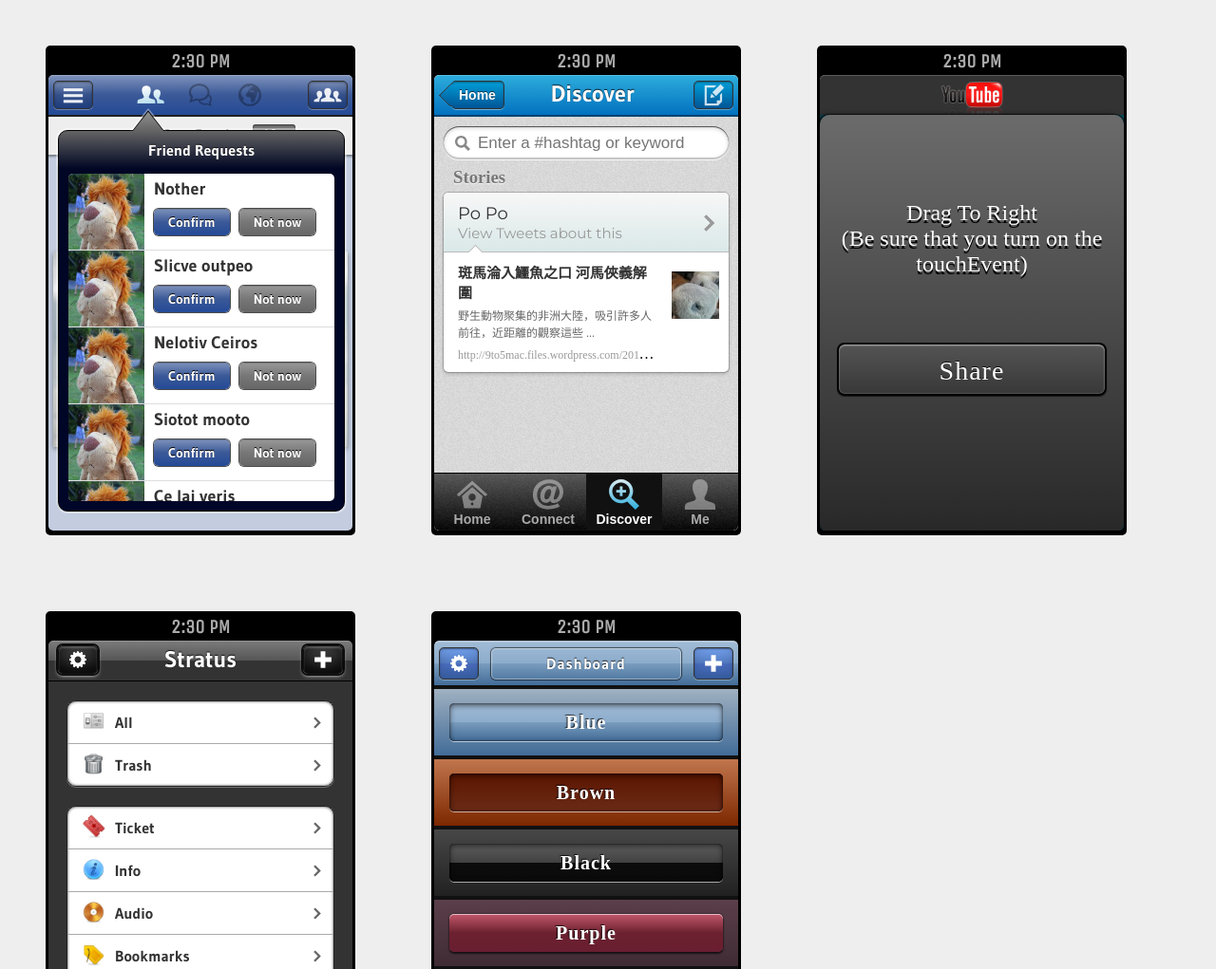
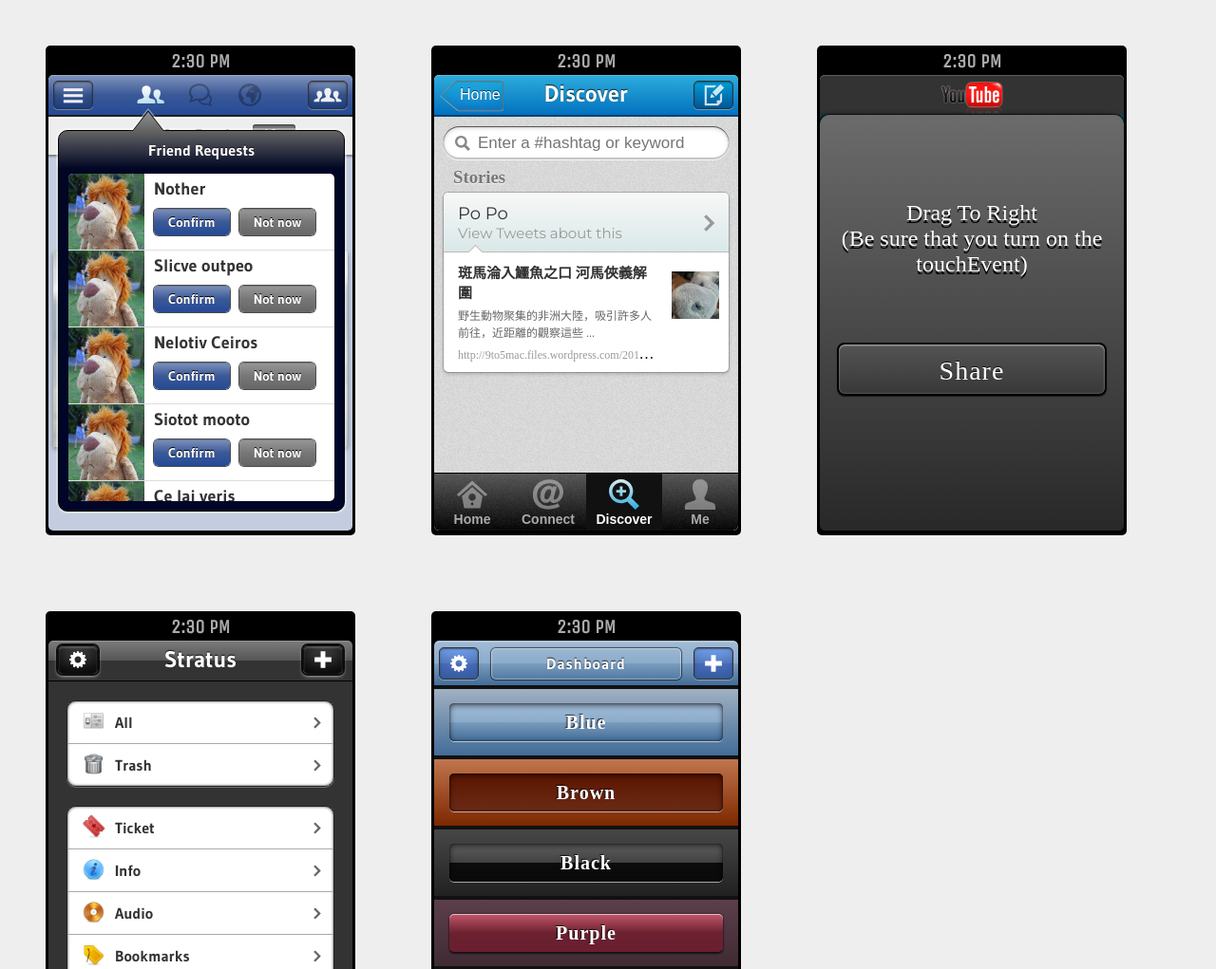
Before and after one commit to mofas/WebUI, a plain HTML site: page iphoneAPP/app.html in a window 1280 px wide. Shown: the top 1021 px of the page at 95% size. Drawn offline with nearby package versions, Linux system fonts and the light colour scheme; a web font is replaced by a local one.

Commit message:
change backbutton to SVG

```diff
--- a/iphoneAPP/app.html
+++ b/iphoneAPP/app.html
@@ -171,11 +171,10 @@
             <div class="appContent twitter">
                 <div class="header">
                     <div class="leftButton">
-                        <a href="#" class="backButton">
-                            <span></span>
-                            Home
+                        <a href="javscript:;" class="backButtonWrap">
+                            <img style="width: 80px; height:44px;" src="images/backButton.svg">
+                            <span>Home</span>
                         </a>
-
                     </div>
                     <div class="button rightButton">
                         <img src="images/write.svg">
--- a/iphoneAPP/css/app.css
+++ b/iphoneAPP/css/app.css
@@ -249,3 +249,25 @@ body{
 .appContent .simple-icon-list li:active a{
 	color: #fff;
 }
+
+.backButtonWrap{
+	position: relative;
+}
+
+.backButtonWrap img , .backButtonWrap span{
+	position: absolute;
+}
+
+.backButtonWrap img {
+	top: 0px;
+}
+
+.backButtonWrap span{
+	font-size: 16px;
+	line-height: 18px;
+	font-family: 'Average Sans', sans-serif;
+	text-shadow: 0 -1px 0 rgba(0,0,0,0.6);
+	color: #fff;
+	top: 12px;
+	left: 27px;
+}
```
Also changed, not shown: iphoneAPP/images/backButton.svg (added).
